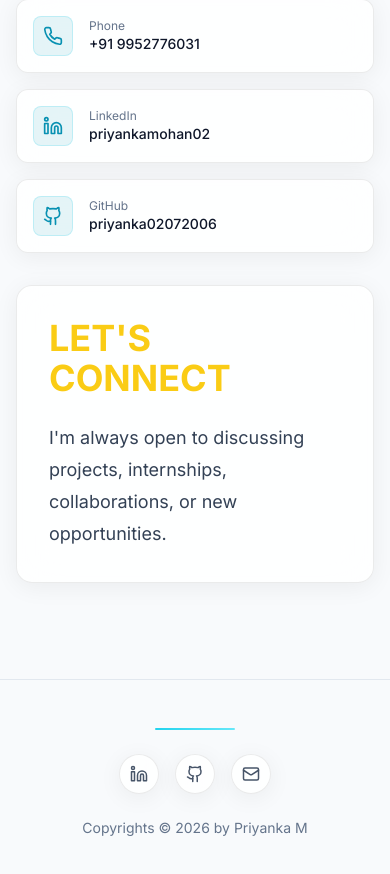
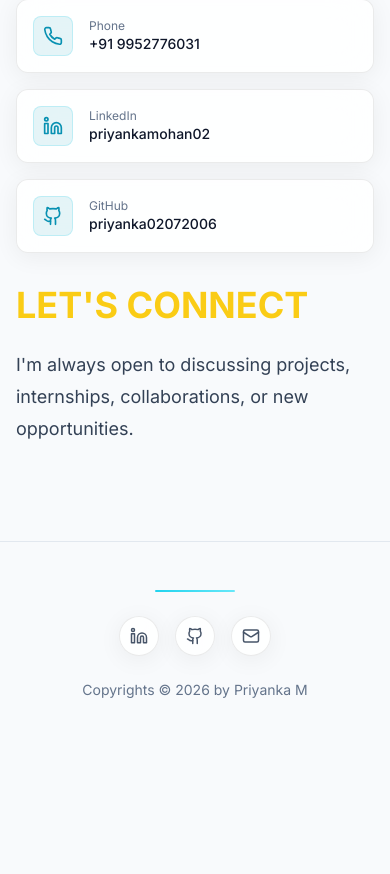
Before and after one commit to priyanka02072006/Portfolio, a React (Vite) app: page / in a window 390 px wide. Shown: the part 10755-11629 px from the top of the page. After the commit the page ends 11503 px from the top, so only its background shows below. Built offline with nearby package versions, Linux system fonts and the light colour scheme.

Commit message:
Update Contact.tsx

```diff
--- a/src/sections/Contact.tsx
+++ b/src/sections/Contact.tsx
@@ -102,16 +102,16 @@ export default function Contact() {
   initial={{ opacity: 0, x: 30 }}
   animate={isVisible ? { opacity: 1, x: 0 } : {}}
   transition={{ duration: 0.7, delay: 0.2 }}
-            className="lg:col-span-3"
+  className="lg:col-span-3 flex items-center"
 >
-            <div className="glass rounded-2xl p-8 h-full flex flex-col justify-center">
+  <div className="w-full">
     <h3 className="text-4xl font-bold text-yellow-400 mb-6">
       LET'S CONNECT
     </h3>
 
     <p className="text-gray-300 text-lg leading-8">
-    I'm always open to discussing projects, internships, collaborations,
-    or new opportunities.
+      I'm always open to discussing projects, internships,
+      collaborations, or new opportunities.
     </p>
   </div>
 </motion.div>
```
Lines whose indentation alone changed are shown as unchanged.
